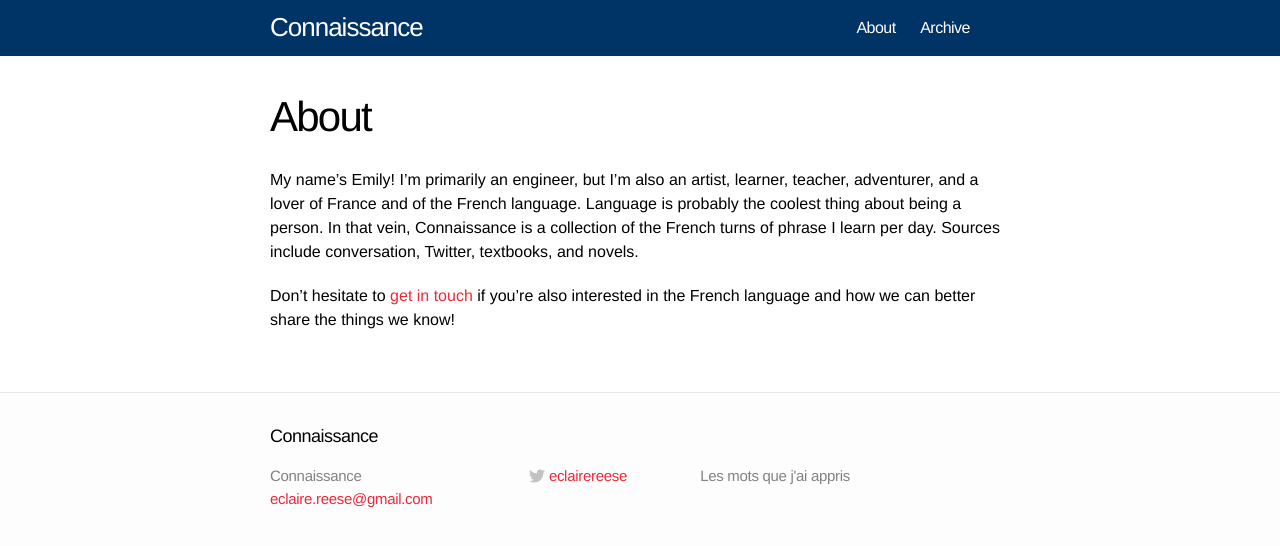
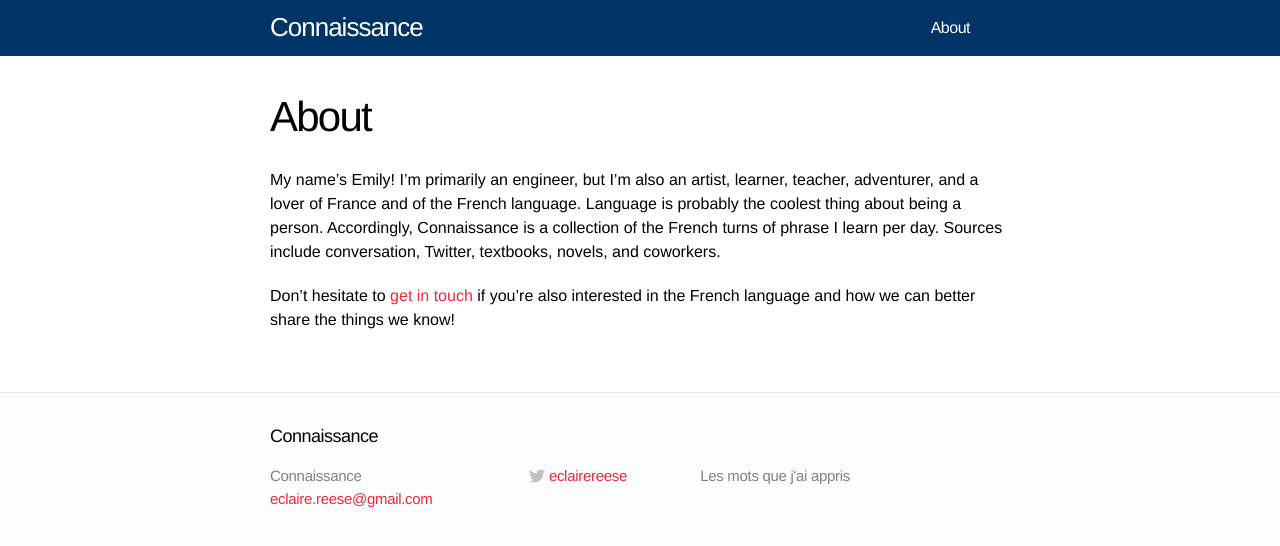
Before and after one commit to emilyreese/connaissance, a Jekyll site: the page built from about.md, in a window 1280 px wide. Shown: the top 546 px of the page. Built offline with Jekyll 4.4.1, drawn with Linux system fonts in a browser that asks for light colours.

```diff
--- a/about.md
+++ b/about.md
@@ -4,6 +4,6 @@
 permalink: /about/
 ---
 
-My name's Emily! I'm primarily an engineer, but I'm also an artist, learner, teacher, adventurer, and a lover of France and of the French language. Language is probably the coolest thing about being a person. In that vein, Connaissance is a collection of the French turns of phrase I learn per day. Sources include conversation, Twitter, textbooks, and novels.
+My name's Emily! I'm primarily an engineer, but I'm also an artist, learner, teacher, adventurer, and a lover of France and of the French language. Language is probably the coolest thing about being a person. Accordingly, Connaissance is a collection of the French turns of phrase I learn per day. Sources include conversation, Twitter, textbooks, novels, and coworkers.
 
 Don't hesitate to [get in touch](https://twitter.com/eclairereese) if you're also interested in the French language and how we can better share the things we know!
```
Also changed, not shown: archive.md (+2 -1 lines), index.html (+7 -1 lines), _layouts/default.html (line endings or trailing spaces).
